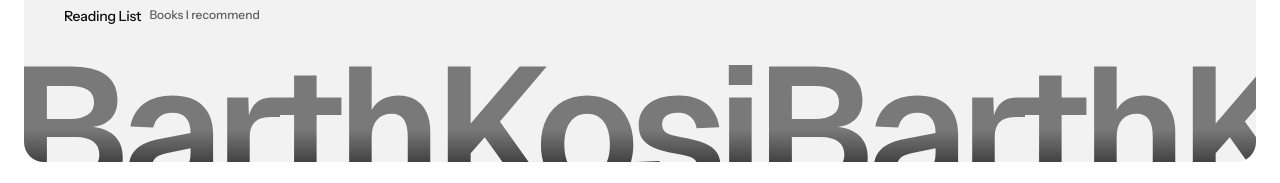
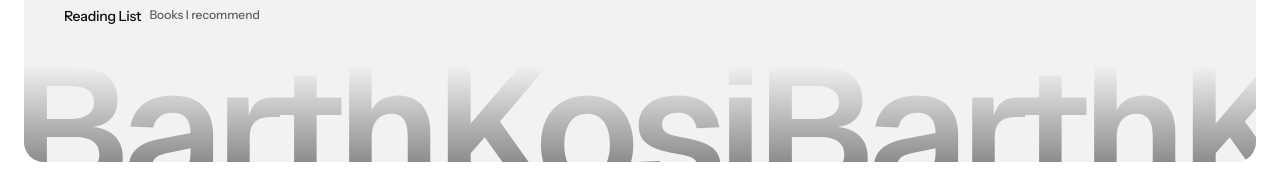
Before and after one commit to barthkosi/V2-Portfolio, a React (Vite) app: page / in a window 1280 px wide. Shown: the part 4584-4767 px from the top of the page. Built offline with nearby package versions, Linux system fonts and the light colour scheme.

Commit message:
Update Footer.tsx

```diff
--- a/src/components/Footer.tsx
+++ b/src/components/Footer.tsx
@@ -131,8 +131,8 @@ export default function Footer() {
                       x2="50%" y2="100%"
                       gradientUnits="objectBoundingBox"
                     >
-                      <stop offset="50%" stopColor="var(--content-tertiary)" />
-                      <stop offset="100%" stopColor="var(--content-primary)" />
+                      <stop offset="0%" stopColor="var(--background-secondary)" />
+                      <stop offset="90%" stopColor="var(--content-tertiary)" />
                     </linearGradient>
                   </defs>
                 </svg>
@@ -154,8 +154,8 @@ export default function Footer() {
                       x2="50%" y2="100%"
                       gradientUnits="objectBoundingBox"
                     >
-                      <stop offset="50%" stopColor="var(--content-tertiary)" />
-                      <stop offset="100%" stopColor="var(--content-primary)" />
+                      <stop offset="0%" stopColor="var(--background-secondary)" />
+                      <stop offset="90%" stopColor="var(--content-tertiary)" />
                     </linearGradient>
                   </defs>
                 </svg>
```
